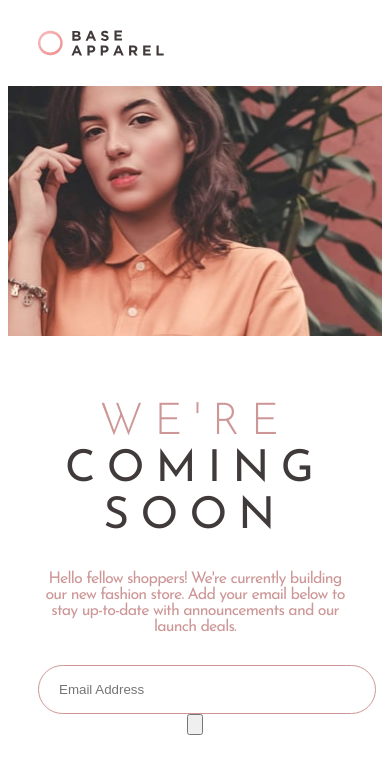
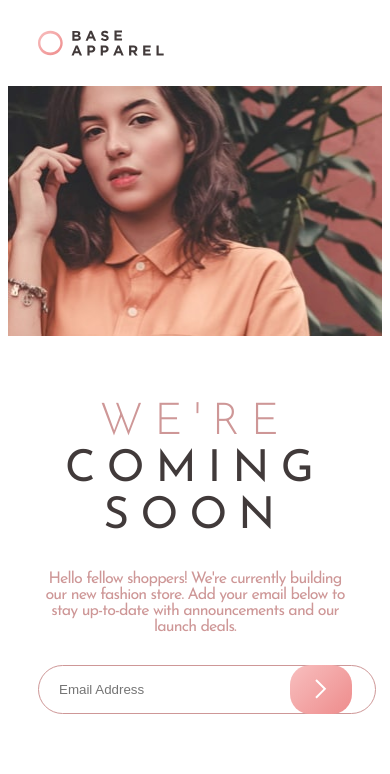
Before and after one commit to royeradames/base-apparel-coming-soon-page, a React (Create React App) app: page / in a window 390 px wide. Shown: the top 774 px of the page. Built offline with nearby package versions, Linux system fonts and the light colour scheme.

Commit message:
📦finish mobile styles

```diff
--- a/src/styles/_main-container.scss
+++ b/src/styles/_main-container.scss
@@ -48,7 +48,8 @@
 }
 .form{
     grid-area: form;
-
+    display: grid;
+    grid-template-columns: 1fr 2rem 6.2rem;
     &__email{
         border-radius: 3rem;
         width: 100%;
@@ -56,5 +57,31 @@
     	border: var(--color-red-200) .1rem solid;
         color: var(--color-red-200);
         padding-left: 2rem;
+
+        // layout
+        grid-column: 1/-1;
+        grid-row: 1;
+    }
+    &__error{
+        grid-column: 1 / -1;
+        text-align: left;
+        margin: .5rem 0 0 2rem;
+        &-icon{
+            // layout
+            grid-column: 2;
+            grid-row: 1;
+            align-self: center;
+        }
+    }
+    &__submit{
+        cursor: pointer;
+        background:  url("../images/icon-arrow.svg") no-repeat center center, var(--gradient-red) ;
+
+        border-radius: 2rem;
+        border: none;
+        // layout
+        grid-column: 3;
+        grid-row:1;
+
     }
 }
```
